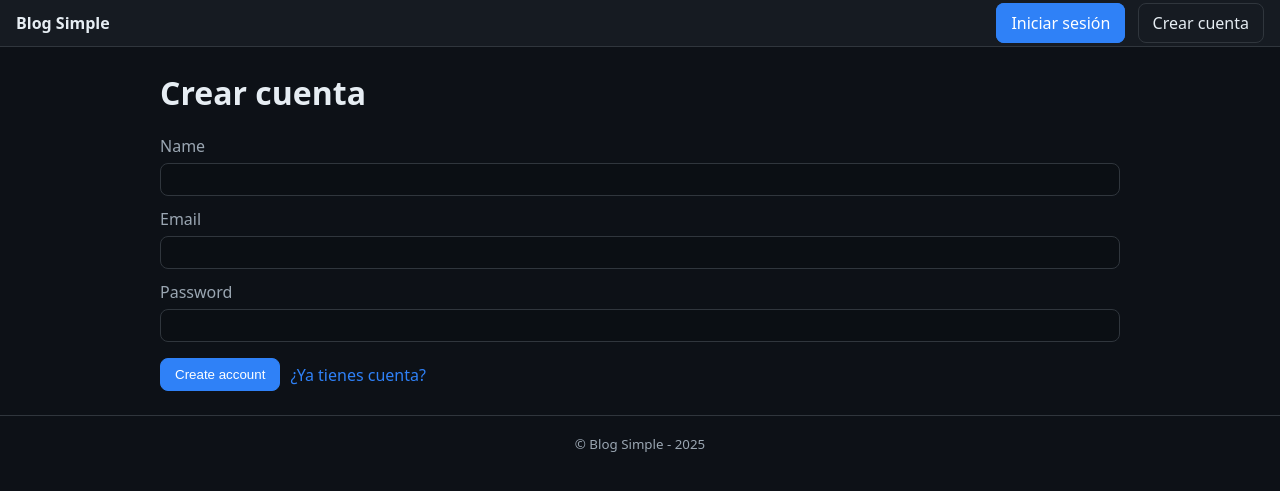
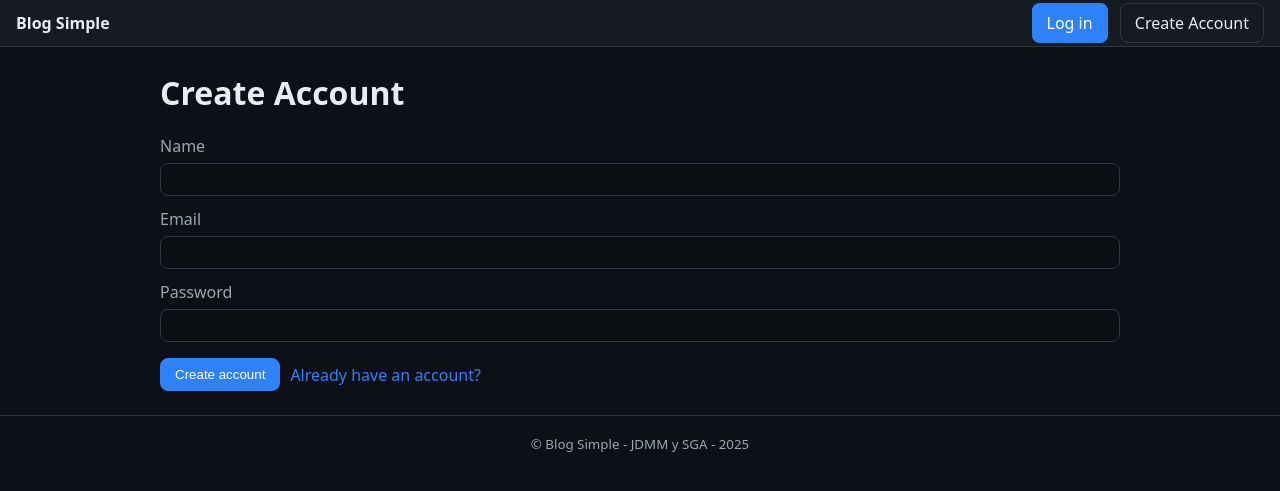
Before and after one commit to JDavid0616/flask-blog-app, a Flask app: page /signup/ in a window 1280 px wide. Shown: the top 491 px of the page. Run offline with Flask 3, Linux system fonts and the light colour scheme; some libraries are stand-ins or nearby versions.

Commit message:
feat: Translate all UI templates to English

```diff
--- a/src/blog_app/templates/admin/signup_form.html
+++ b/src/blog_app/templates/admin/signup_form.html
@@ -1,7 +1,7 @@
 
 {% extends "base_template.html" %}
 {% block content %}
-  <h1>Crear cuenta</h1>
+  <h1>Create Account</h1>
   <form method="post" novalidate>
     {{ form.hidden_tag() }}
     <div class="field">
@@ -18,7 +18,7 @@
     </div>
     <div class="actions">
       {{ form.submit(class="btn") }}
-      <a href="{{ url_for('login') }}" class="link">¿Ya tienes cuenta?</a>
+      <a href="{{ url_for('login') }}" class="link">Already have an account?</a>
     </div>
   </form>
 {% endblock %}
--- a/src/blog_app/templates/base_template.html
+++ b/src/blog_app/templates/base_template.html
@@ -13,12 +13,12 @@
     <a href="{{ url_for('index') }}" class="brand">Blog Simple</a>
     <div class="nav-right">
       {% if current_user.is_authenticated %}
-        <span class="user-pill">Hola, {{ current_user.name }}</span>
-        <a href="{{ url_for('create_post') }}" class="btn">Nuevo Post</a>
-        <a href="{{ url_for('logout') }}" class="btn outline">Cerrar sesión</a>
+        <span class="user-pill">Hello, {{ current_user.name }}</span>
+        <a href="{{ url_for('create_post') }}" class="btn">New Post</a>
+        <a href="{{ url_for('logout') }}" class="btn outline">Log out</a>
       {% else %}
-        <a href="{{ url_for('login') }}" class="btn">Iniciar sesión</a>
-        <a href="{{ url_for('signup') }}" class="btn outline">Crear cuenta</a>
+        <a href="{{ url_for('login') }}" class="btn">Log in</a>
+        <a href="{{ url_for('signup') }}" class="btn outline">Create Account</a>
       {% endif %}
     </div>
   </nav>
@@ -40,7 +40,7 @@
 </main>
 
 <footer class="site-footer">
-  <small>&copy; {{ config.SITE_NAME or "Blog Simple" }} - 2025</small>
+  <small>&copy; {{ config.SITE_NAME or "Blog Simple - JDMM y SGA" }} - 2025</small>
 </footer>
 </body>
 </html>
--- a/src/blog_app/templates/login_form.html
+++ b/src/blog_app/templates/login_form.html
@@ -1,7 +1,7 @@
 
 {% extends "base_template.html" %}
 {% block content %}
-  <h1>Iniciar sesión</h1>
+  <h1>Log in</h1>
   <form method="post" novalidate>
     {{ form.hidden_tag() }}
     <div class="field">
@@ -17,7 +17,7 @@
     </div>
     <div class="actions">
       {{ form.submit(class="btn") }}
-      <a href="{{ url_for('signup') }}" class="link">Crear una cuenta</a>
+      <a href="{{ url_for('signup') }}" class="link">Create Account</a>
     </div>
   </form>
 {% endblock %}
```
Also changed, not shown: src/blog_app/templates/index.html (+4 -4 lines).
